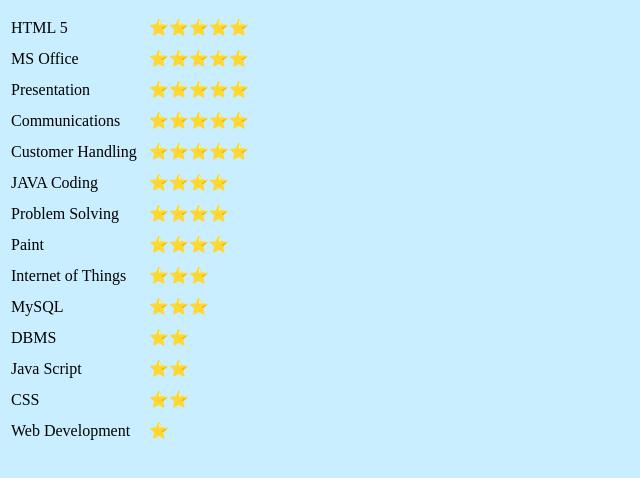
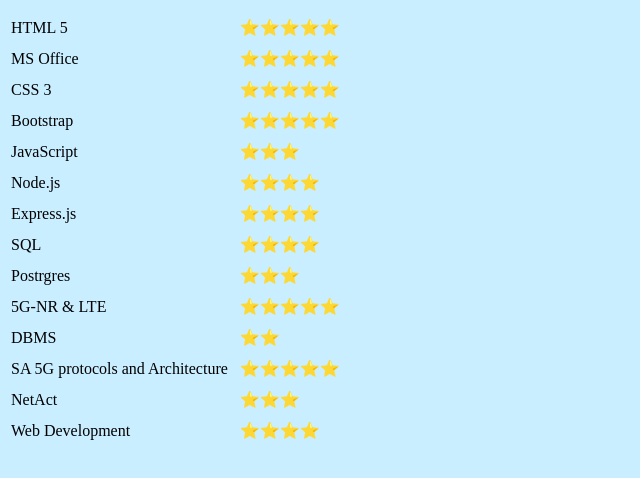
Before and after one commit to HarshDhawalia/Resume-website, a plain HTML site: page Skills.html in a window 1280 px wide. Shown: the part 50-528 px from the top of the page, without its empty margins (0-640 px from the left). Drawn offline with Linux system fonts and the light colour scheme.

Commit message:
Add files via upload

```diff
--- a/Skills.html
+++ b/Skills.html
@@ -18,53 +18,53 @@
           <td>⭐⭐⭐⭐⭐</td>
         </tr>
         <tr>
-          <td>Presentation</td>
+          <td>CSS 3</td>
           <td>⭐⭐⭐⭐⭐</td>
         </tr>
         <tr>
-          <td>Communications</td>
+          <td>Bootstrap</td>
           <td>⭐⭐⭐⭐⭐</td>
         </tr>
 
         <tr>
-          <td>Customer Handling</td>
-          <td>⭐⭐⭐⭐⭐</td>
+          <td>JavaScript</td>
+          <td>⭐⭐⭐</td>
         </tr>
         <tr>
-          <td>JAVA Coding</td>
+          <td>Node.js</td>
           <td>⭐⭐⭐⭐</td>
         </tr>
         <tr>
-          <td>Problem Solving</td>
+          <td>Express.js</td>
           <td>⭐⭐⭐⭐</td>
         </tr>
         <tr>
-          <td>Paint</td>
+          <td>SQL</td>
           <td>⭐⭐⭐⭐</td>
         </tr>
         <tr>
-          <td>Internet of Things</td>
+          <td>Postrgres</td>
           <td>⭐⭐⭐</td>
         </tr>
         <tr>
-          <td>MySQL</td>
-          <td>⭐⭐⭐</td>
+          <td>5G-NR & LTE</td>
+          <td>⭐⭐⭐⭐⭐</td>
         </tr>
         <tr>
           <td>DBMS</td>
           <td>⭐⭐</td>
         </tr>
         <tr>
-          <td>Java Script</td>
-          <td>⭐⭐</td>
+          <td>SA 5G protocols and Architecture</td>
+          <td>⭐⭐⭐⭐⭐</td>
         </tr>
         <tr>
-          <td>CSS</td>
-          <td>⭐⭐</td>
+          <td>NetAct</td>
+          <td>⭐⭐⭐</td>
         </tr>
         <tr>
           <td>Web Development</td>
-          <td>⭐</td>
+          <td>⭐⭐⭐⭐</td>
         </tr>
       </table>
     </centre>
```
